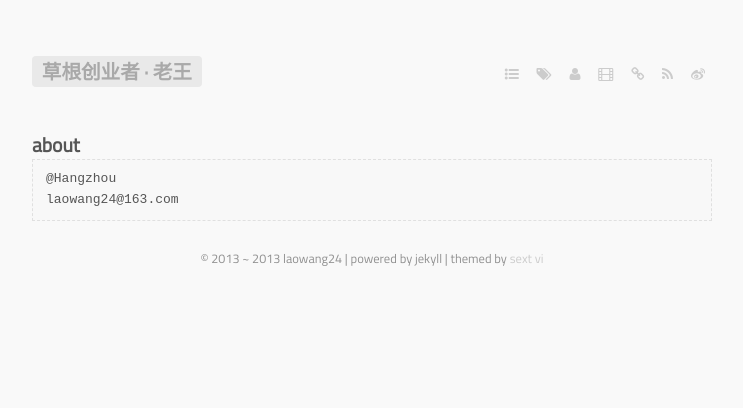
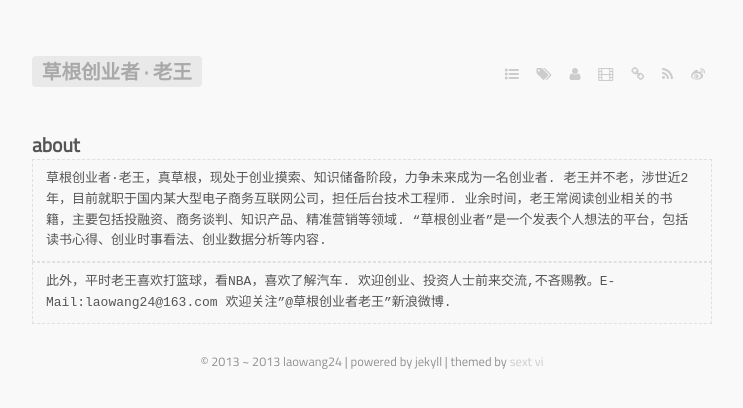
Before and after one commit to laowang24/laowang24.github.com, a Jekyll site: the page built from about.markdown, in a window 1280 px wide. Shown: the top 408 px of the page, without its empty margins (268-1011 px from the left). Built offline with Jekyll 4.4.1, drawn with Linux system fonts in a browser that asks for light colours; some web fonts are replaced; Markdown is read by kramdown in place of the engine named in the settings.

Commit message:
update at 2013-12-16

```diff
--- a/about.markdown
+++ b/about.markdown
@@ -5,5 +5,11 @@ layout: page
 
 
 >
-> @Hangzhou
-> laowang24@163.com
+> 草根创业者·老王，真草根，现处于创业摸索、知识储备阶段，力争未来成为一名创业者.
+> 老王并不老，涉世近2年，目前就职于国内某大型电子商务互联网公司，担任后台技术工程师.
+> 业余时间，老王常阅读创业相关的书籍，主要包括投融资、商务谈判、知识产品、精准营销等领域.
+> "草根创业者"是一个发表个人想法的平台，包括读书心得、创业时事看法、创业数据分析等内容.
+
+> 此外，平时老王喜欢打篮球，看NBA，喜欢了解汽车.
+> 欢迎创业、投资人士前来交流,不吝赐教。E-Mail:laowang24@163.com
+> 欢迎关注"@草根创业者老王"新浪微博.
```
